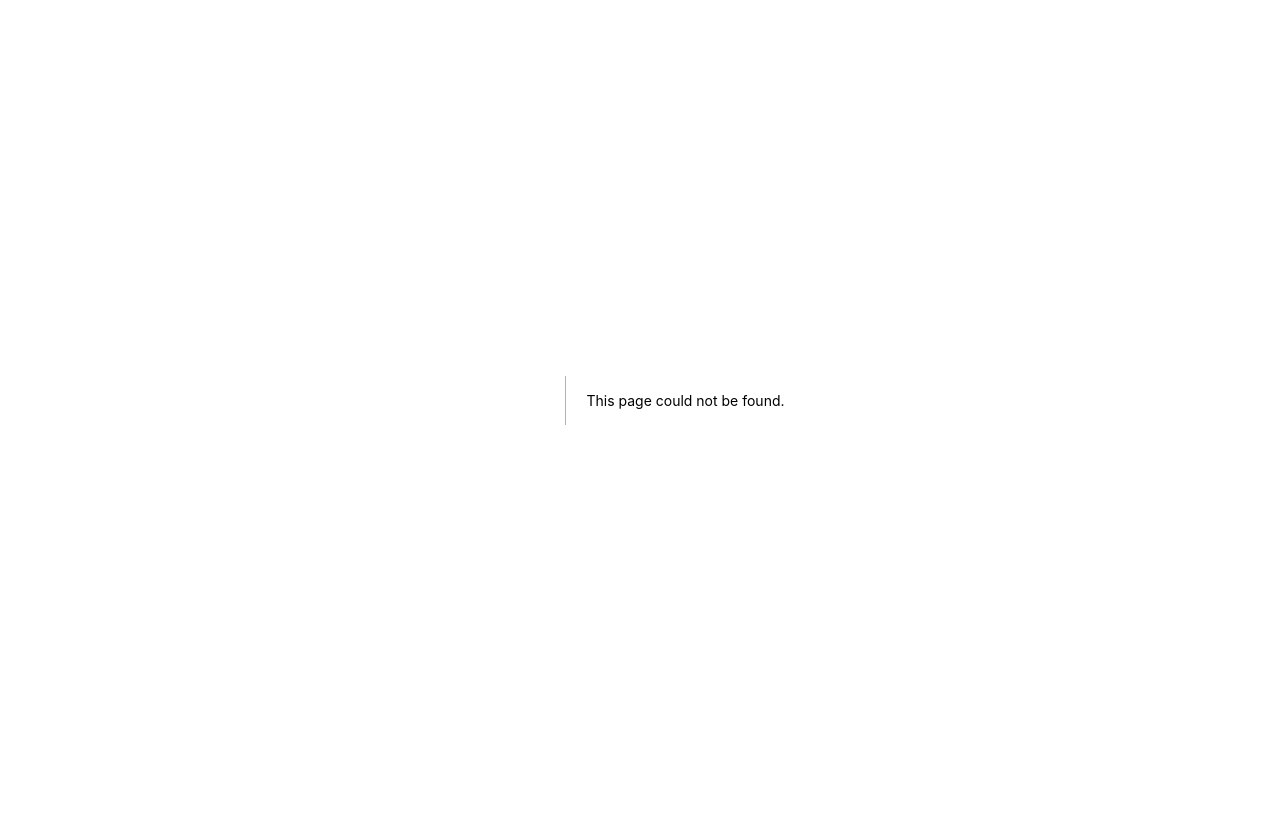
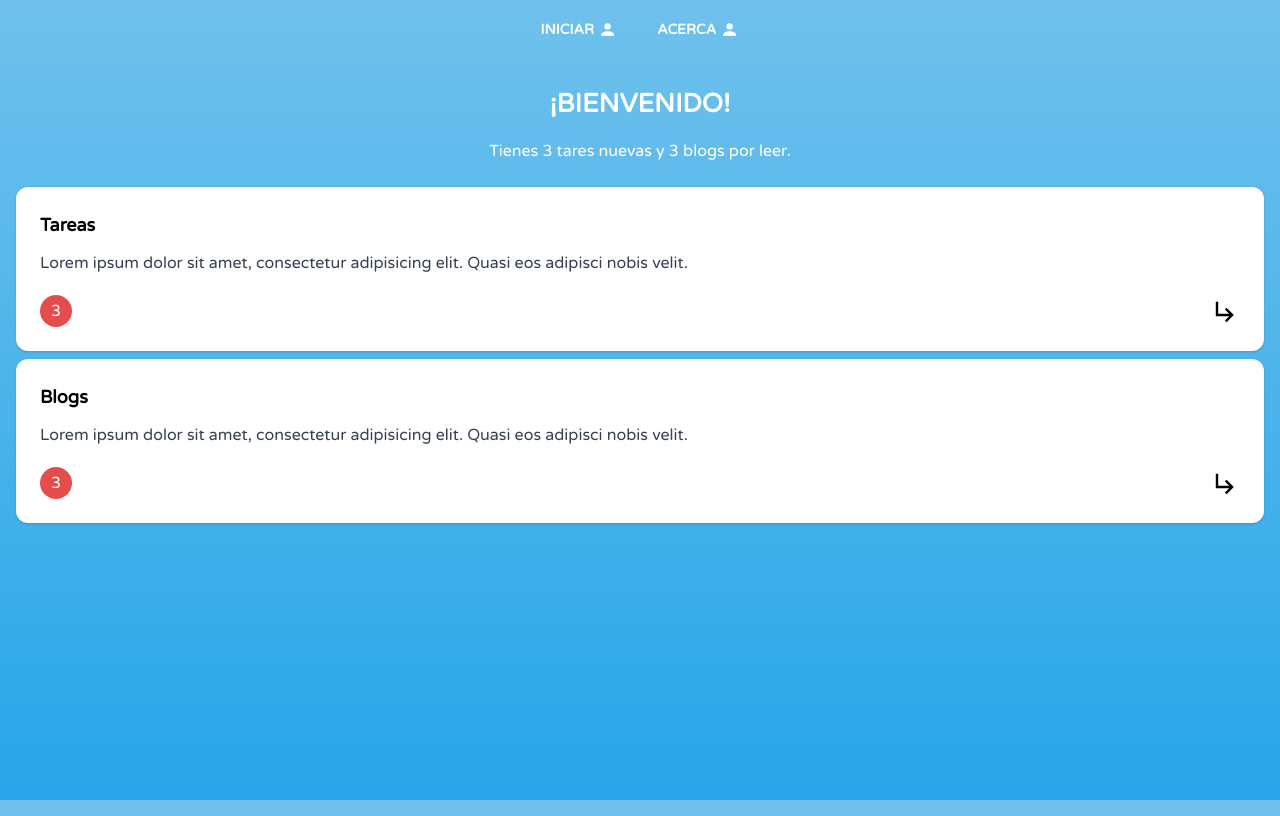
Before and after one commit to Joyfer/go-school, a Next.js app: page /welcome in a window 1280 px wide. Before the commit this address had no page. Built offline with nearby package versions, Linux system fonts and the light colour scheme.

Commit message:
Aded welcome page

```diff
--- /dev/null
+++ b/pages/welcome.tsx
@@ -0,0 +1,57 @@
+import React, { ReactElement } from "react";
+import Link from "next/link";
+import Layout from "../components/layout/Layout";
+import CardLayout from "../components/resources/card/CardLayout";
+import CardTitle from "../components/resources/card/CardTitle";
+import CardText from "../components/resources/card/CardText";
+import CardActions from "../components/resources/card/CardActions";
+import Badge from "../components/resources/badge/Badge";
+
+import Icon from "@mdi/react";
+import { mdiSubdirectoryArrowRight } from "@mdi/js";
+
+const LinkCard = React.forwardRef(
+  ({ onClick, href, children }: any, ref: any) => {
+    return (
+      <a href={href} onClick={onClick} ref={ref}>
+        {children}
+      </a>
+    );
+  }
+);
+
+export default function welcome(): ReactElement {
+  return (
+    <Layout>
+      <div className="text-center mt-10">
+        <h1 className="mb-4">¡BIENVENIDO!</h1>
+        <p>
+         Tienes 3 tares nuevas y 3 blogs por leer.
+        </p>
+      </div>
+      <div className="mt-6 space-y-2">
+        {["Tareas", "Blogs"].map((el) => (
+          <CardLayout key={el}>
+            <Link href="/about" passHref>
+              <LinkCard>
+                <CardTitle>{el}</CardTitle>
+                <CardText>
+                  Lorem ipsum dolor sit amet, consectetur adipisicing elit.
+                  Quasi eos adipisci nobis velit.
+                </CardText>
+                <CardActions>
+                  <div>
+                    <Badge color="error">3</Badge>
+                  </div>
+                  <Icon path={mdiSubdirectoryArrowRight} size={1.2}>
+                    hola
+                  </Icon>
+                </CardActions>
+              </LinkCard>
+            </Link>
+          </CardLayout>
+        ))}
+      </div>
+    </Layout>
+  );
+}
```
